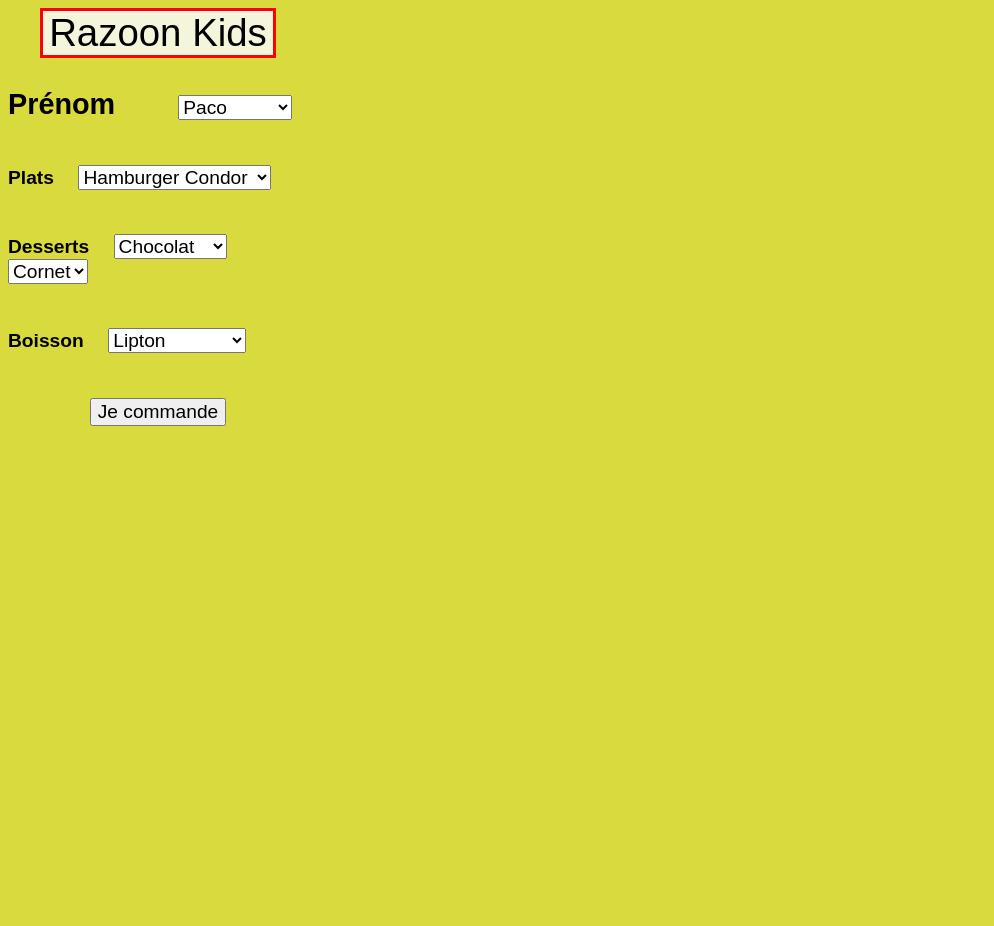
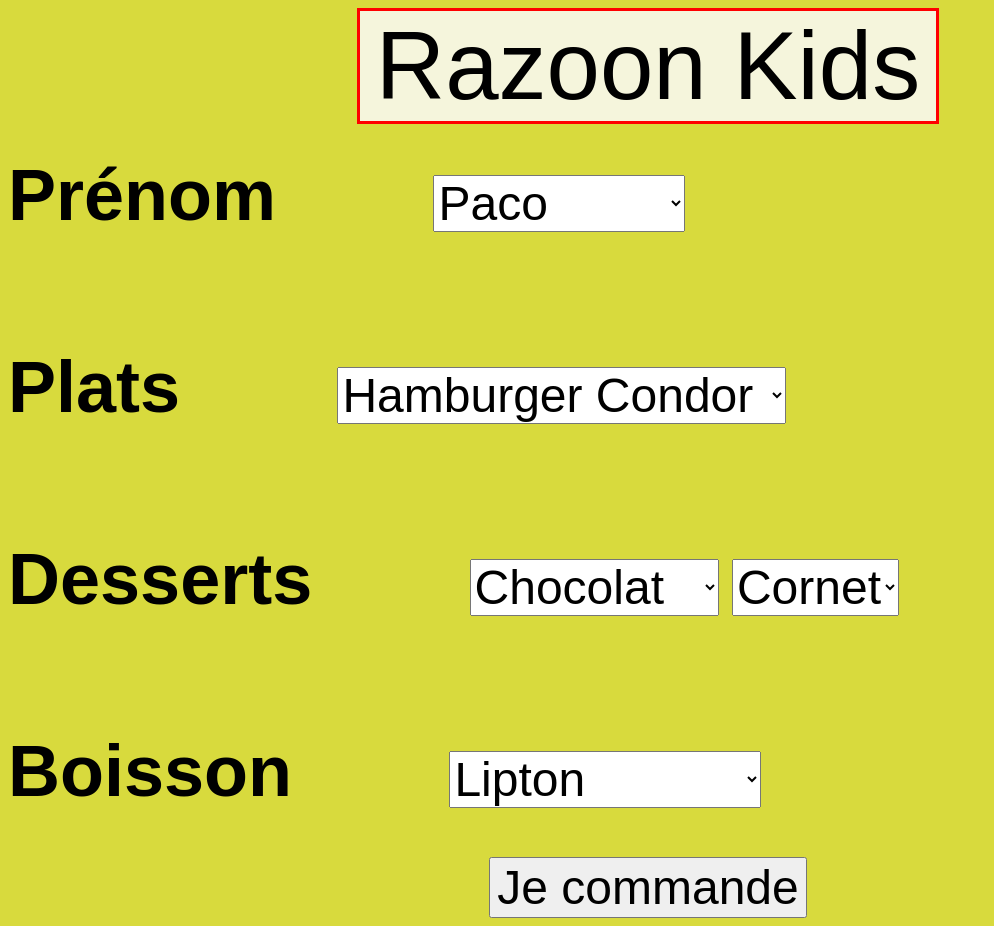
Before and after one commit to razoons/razoonkids, a plain HTML site: page index.html in a window 1280 px wide. Shown: the whole page, without its empty margins (0-994 px from the left). Before the commit the page ends 800 px from the top, so only its background shows below. Drawn offline with Linux system fonts and the light colour scheme.

Commit message:
Update index.html

```diff
--- a/index.html
+++ b/index.html
@@ -1,17 +1,18 @@
+<html>
 
-<html>
 <head>
 	<title>Razoon Kids</title>
 	<style>
-				body{
-					background-color:#d8da3d;
-					font-family:arial;
-					font-size:1.2rem;
-					width:300px;
+		body {
+			background-color: #d8da3d;
+			font-family: arial;
+			font-size: 3rem;
+			width: 100%;
 		}
-				h1{
+
+		h1 {
 			text-align: center;
-					font-family: "Source Sans Pro",sans-serif;
+			font-family: "Source Sans Pro", sans-serif;
 			font-weight: normal;
 			border: solid red;
 			width: 6em;
@@ -19,85 +20,101 @@
 			margin-bottom: 30;
 			background: beige;
 		}
-				h2{
-				display:inline;
-				margin-right:2em;
+
+		h2 {
+			display: inline;
+			margin-right: 2em;
 		}
-				h3,h4,h5{font-family:arial;font-size:1.2rem;
-				display:inline;}
-				h3 {margin-right:1em}
-				h4,h5 {margin-right:1em}
-				button:hover{
-					background-color:green;
+
+		button:hover {
+			background-color: green;
 		}
-				button{
-					display:block;
-					margin:auto;
-					margin-top:45px;
-					font-family:arial;font-size:1.2rem;}
-				select{font-family:arial;font-size:1.2rem;
+
+		button {
+			display: block;
+			margin: auto;
+			margin-top: 45px;
+			font-family: arial;
+			font-size: 3rem;
 		}
-				#popup{background-color:white;border:red solid;position:absolute;top:200px;display:none;}
-				#popup button{background-color:blue;margin-top:1px;}
+
+		select {
+			font-family: arial;
+			font-size: 3rem;
+		}
+
+		#popup {
+			background-color: white;
+			border: red solid;
+			position: absolute;
+			top: 200px;
+			display: none;
+		}
+
+		#popup button {
+			background-color: blue;
+			margin-top: 1px;
+		}
 	</style>
 </head>
+
 <body>
 	<h1>Razoon Kids</h1>
 	<h2>Prénom</h2>
 	<select id="Prenom">
-			<option >Paco</option>
-			<option >Mayève</option>
-			<option >Marie</option>
-			<option >Nicolas</option>
-			<option >Sophie</option>
-			<option >Matthieu</option>
-			<option >Dominique</option>
-			<option >Antoine</option>
-			<option >Karine</option>
-			<option >Alexandre</option>
-			<option >Marion</option>
+		<option>Paco</option>
+		<option>Mayève</option>
+		<option>Marie</option>
+		<option>Nicolas</option>
+		<option>Sophie</option>
+		<option>Matthieu</option>
+		<option>Dominique</option>
+		<option>Antoine</option>
+		<option>Karine</option>
+		<option>Alexandre</option>
+		<option>Marion</option>
 	</select>
-		<br/>
-		<br/>
-		<br/>
+	<br />
+	<br />
+	<br />
 
-		<h3>Plats</h3>
+	<h2>Plats</h2>
 	<select id="Plat">
-			<option >Hamburger Condor</option>
-			<option >Hamburger Tisserin</option>
-			<option >Hamburger Taureau</option>
-			<option >Hamburger Gecko</option>
-			<option >Hamburger Ecureuil</option>
-			<option >Rien</option>
+		<option>Hamburger Condor</option>
+		<option>Hamburger Tisserin</option>
+		<option>Hamburger Taureau</option>
+		<option>Hamburger Gecko</option>
+		<option>Hamburger Ecureuil</option>
+		<option>Rien</option>
 	</select>
-		<br/>
-		<br/>
-		<br/>
-		<h4>Desserts</h4>
+	<br />
+	<br />
+	<br />
+	<h2>Desserts</h2>
 	<select id="Parfum">
-			<option >Chocolat</option>
-			<option >Vanille</option>
-			<option >Framboise</option>
-			<option >Caramel</option>
-			<option >Café</option>
-			<option >Pistache</option>
-			<option >Rien</option>
+		<option>Chocolat</option>
+		<option>Vanille</option>
+		<option>Framboise</option>
+		<option>Caramel</option>
+		<option>Café</option>
+		<option>Pistache</option>
+		<option>Rien</option>
 	</select>
 	<select id="condt">
-			<option >Cornet</option>
-			<option >Pot</option>
+		<option>Cornet</option>
+		<option>Pot</option>
 	</select>
-		<br/>
-		<br/>
-		<br/>
-		<h5>Boisson</h5>
+	<br />
+	<br />
+	<br />
+	<h2>Boisson</h2>
 	<select id="Boisson">
-			<option >Lipton</option>
-			<option >Cocacola</option>
-			<option >Vin rouge</option>
-			<option >Vin blanc</option>
-			<option >Vin 0% alcool</option>
-			<option >Rien</option>
+		<option>Lipton</option>
+		<option>Cocacola</option>
+		<option>Vin rouge</option>
+		<option>Vin blanc</option>
+		<option>Vin 0% alcool</option>
+		<option>Rien</option>
 	</select>
 
 	<button onclick="commande()">Je commande</button>
@@ -108,45 +125,47 @@
 	</div>
 
 	<script>
-		const popup=document.getElementById("popup");
+		const popup = document.getElementById("popup");
 
 
-		async function commande(){
+		async function commande() {
 			//envoyer le requete post
-		const prenom=document.getElementById("Prenom").value;
-		const plat=document.getElementById("Plat").value;
-		const parfum=document.getElementById("Parfum").value;
-		const conditionnement=document.getElementById("condt").value;
-		const boisson=document.getElementById("Boisson").value;
-		const payload={
-		"client":prenom,
-		"plat":plat,
-		"dessert":{
-			"parfum":parfum,
-			"conditionnement":conditionnement},
-		"boisson":boisson
+			const prenom = document.getElementById("Prenom").value;
+			const plat = document.getElementById("Plat").value;
+			const parfum = document.getElementById("Parfum").value;
+			const conditionnement = document.getElementById("condt").value;
+			const boisson = document.getElementById("Boisson").value;
+			const payload = {
+				"client": prenom,
+				"plat": plat,
+				"dessert": {
+					"parfum": parfum,
+					"conditionnement": conditionnement
+				},
+				"boisson": boisson
 			}
 
-		const reponse= await fetch("https://script.google.com/macros/s/AKfycbzs2KF_YlL_kf90gRXGJkOtNPHq0BmK1swHT6xOdRduQZeESx8jVIduX7zdQfG-o8ou/exec",{
-		redirect:"follow",
-		method:"POST",
-		body:JSON.stringify(payload),
-		headers:{
-			'Content-Type':"text/plain;charset=utf-8"
+			const reponse = await fetch("https://script.google.com/macros/s/AKfycbzs2KF_YlL_kf90gRXGJkOtNPHq0BmK1swHT6xOdRduQZeESx8jVIduX7zdQfG-o8ou/exec", {
+				redirect: "follow",
+				method: "POST",
+				body: JSON.stringify(payload),
+				headers: {
+					'Content-Type': "text/plain;charset=utf-8"
 				}
 			});
 
-		if(reponse.status==200){
-		popup.style.display="block";
+			if (reponse.status == 200) {
+				popup.style.display = "block";
 			}
 
 
 		}
 
 
-		function fermer(){
-		popup.style.display="none";
+		function fermer() {
+			popup.style.display = "none";
 		}
 	</script>
 </body>
+
 </html>
```
Lines whose indentation alone changed are shown as unchanged.
